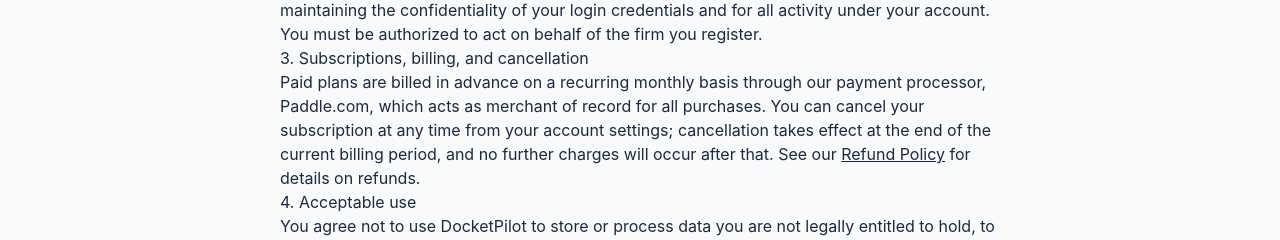
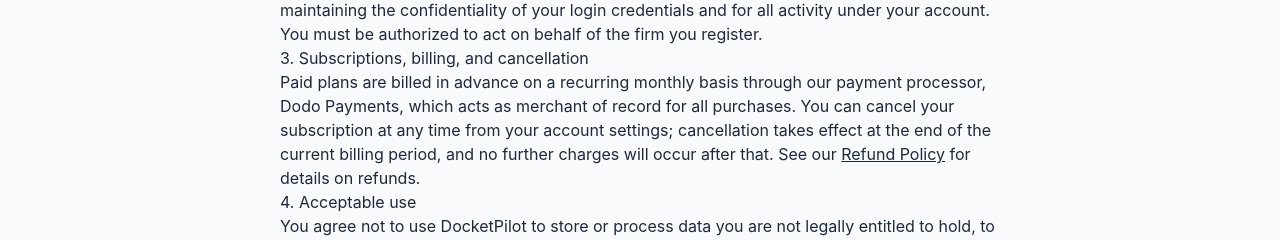
Before and after one commit to pruthvi-builds/docketpilot-app, a Next.js app: page /terms in a window 1280 px wide. Shown: the part 418-658 px from the top of the page. Built offline with nearby package versions, Linux system fonts and the light colour scheme.

Commit message:
Add files via upload

```diff
--- a/app/terms/page.tsx
+++ b/app/terms/page.tsx
@@ -47,7 +47,7 @@
         <h2>3. Subscriptions, billing, and cancellation</h2>
         <p>
           Paid plans are billed in advance on a recurring monthly basis through our payment processor,
-          Paddle.com, which acts as merchant of record for all purchases. You can cancel your
+          Dodo Payments, which acts as merchant of record for all purchases. You can cancel your
           subscription at any time from your account settings; cancellation takes effect at the end of
           the current billing period, and no further charges will occur after that. See our{" "}
           <Link href="/refund-policy" className="underline">Refund Policy</Link> for details on refunds.
```
